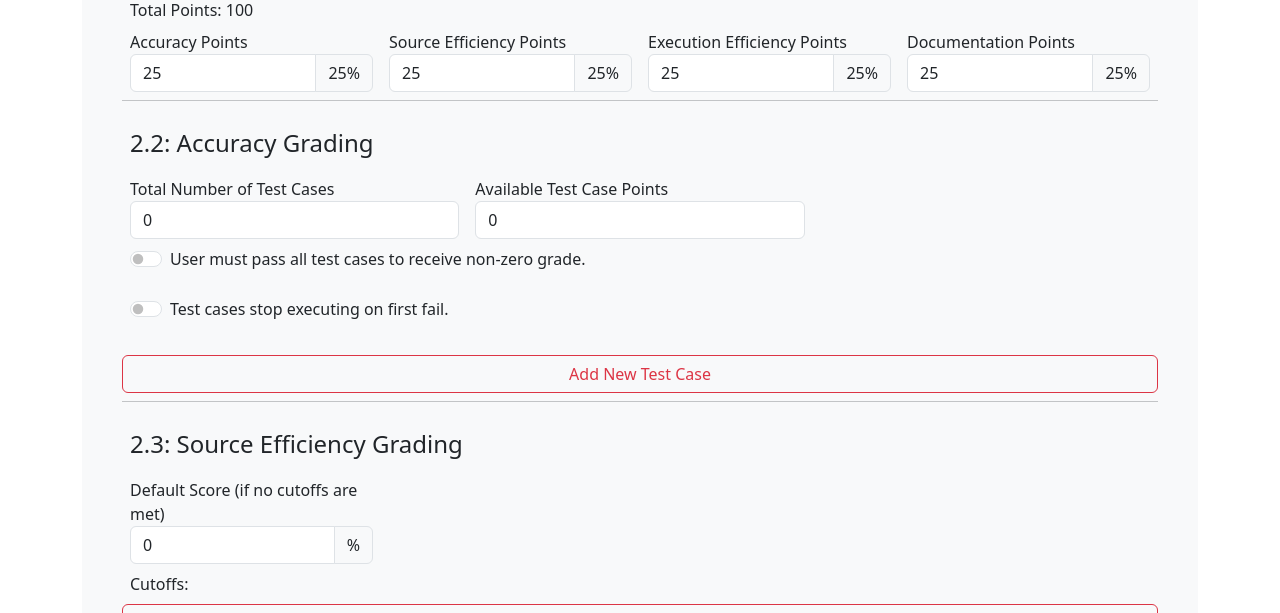
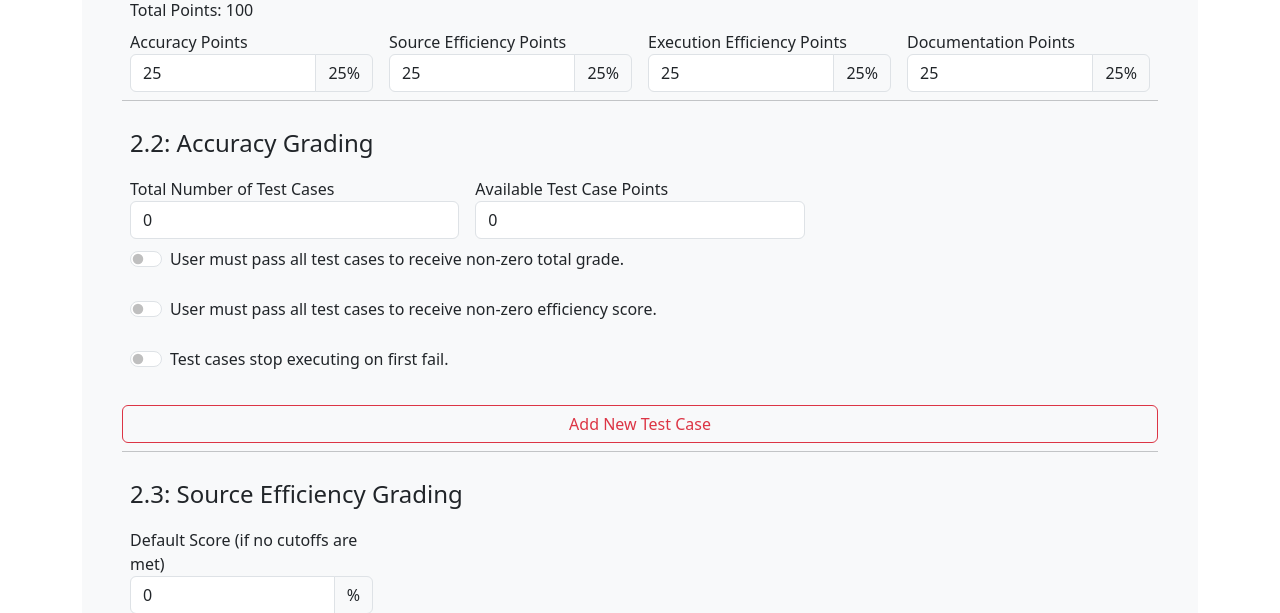
Before and after one commit to assembliss/webassembliss, a Flask app: page /project-config-builder/ in a window 1280 px wide. Shown: the part 1352-1965 px from the top of the page. Run offline with Flask 3, Linux system fonts and the light colour scheme; parts of the project's set-up code (start-up, migrations or seed data) failed here and were passed over; some libraries are stand-ins or nearby versions.

Commit message:
added new proto option on config builder

```diff
--- a/webassembliss/static/js/project_config_builder.js
+++ b/webassembliss/static/js/project_config_builder.js
@@ -461,6 +461,7 @@ async function submitFormData() {
         tests: testCases,
         stopOnFirstTestFail: document.getElementById("tests-stop-on-fail").checked,
         mustPassAllTests: document.getElementById("must-pass-all-tests").checked,
+        mustPassAccuracyForEfficiency: document.getElementById("must-pass-accuracy-for-efficiency").checked,
         docs: docs_grading,
         sourceEff: source_eff,
         execEff: exec_eff,
--- a/webassembliss/templates/project_config_builder.html.j2
+++ b/webassembliss/templates/project_config_builder.html.j2
@@ -135,7 +135,13 @@
           <div class="mb-3">
             <div class="form-check form-switch">
               <input class="form-check-input" type="checkbox" role="switch" id="must-pass-all-tests">
-              <label class="form-check-label" for="must-pass-all-tests">User must pass all test cases to receive non-zero grade.</label>
+              <label class="form-check-label" for="must-pass-all-tests">User must pass all test cases to receive non-zero total grade.</label>
+            </div>
+          </div>
+          <div class="mb-3">
+            <div class="form-check form-switch">
+              <input class="form-check-input" type="checkbox" role="switch" id="must-pass-accuracy-for-efficiency">
+              <label class="form-check-label" for="must-pass-accuracy-for-efficiency">User must pass all test cases to receive non-zero efficiency score.</label>
             </div>
           </div>
           <div class="mb-3">
```
